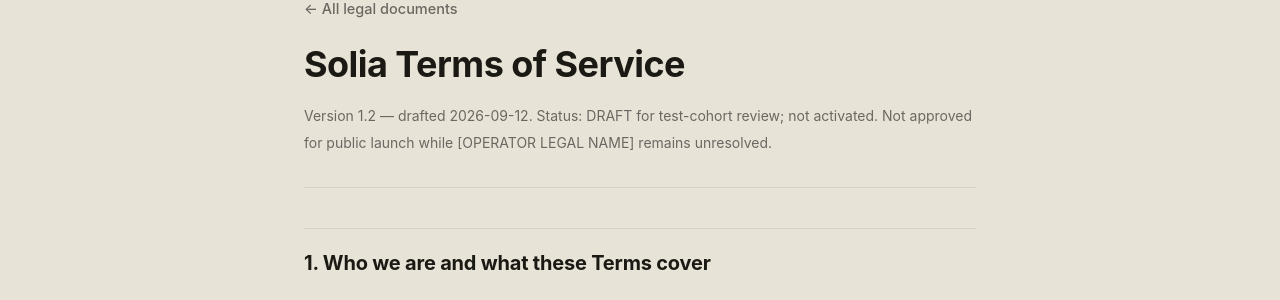
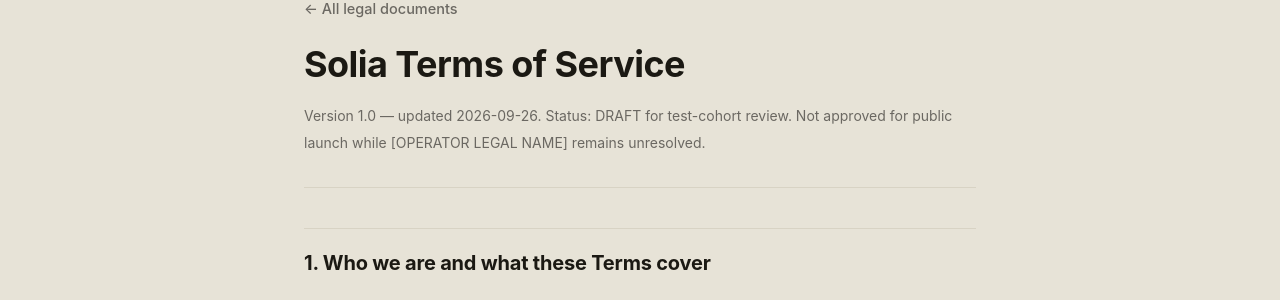
Before and after one commit to Solia-SaaS/Solia-Legal, a Jekyll site: the page built from terms-of-service.md, in a window 1280 px wide and 900 px high. Shown: the part 120-420 px from the top of the window. Built offline with Jekyll 4.4.1, drawn with Linux system fonts in a browser that asks for light colours.

Commit message:
Use initial-release legal versions for latest pre-launch documents

```diff
--- a/terms-of-service.md
+++ b/terms-of-service.md
@@ -5,7 +5,7 @@ title: Terms of Service
 
 # Solia Terms of Service
 
-_Version 1.2 — drafted 2026-09-12. Status: DRAFT for test-cohort review; not activated. Not approved for public launch while [OPERATOR LEGAL NAME] remains unresolved._
+_Version 1.0 — updated 2026-09-26. Status: DRAFT for test-cohort review. Not approved for public launch while [OPERATOR LEGAL NAME] remains unresolved._
 
 ---
 
```
Also changed, not shown: privacy-policy.md (+1 -1 lines).
